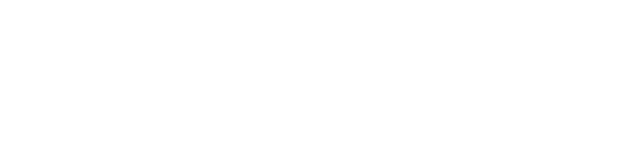
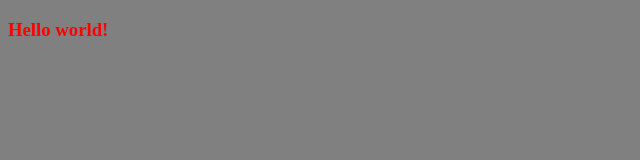
Before and after one commit to jhonmcc/js-dio, a plain HTML site: page estrutura_basica/index.html in a window 1280 px wide. Shown: the whole page, without its empty margins (0-640 px from the left). Drawn offline with Linux system fonts and the light colour scheme.

Commit message:
css e js inicial

```diff
--- a/estrutura_basica/assets/css/style.css
+++ b/estrutura_basica/assets/css/style.css
@@ -0,0 +1 @@
+body {background-color: gray;}
--- a/estrutura_basica/assets/js/scripts.js
+++ b/estrutura_basica/assets/js/scripts.js
@@ -1 +1,5 @@
 console.log('hello world!');
+
+var elem = document.getElementsByTagName('h3')[0];
+
+elem.style.color = 'red';
--- a/estrutura_basica/index.html
+++ b/estrutura_basica/index.html
@@ -4,9 +4,11 @@
     <meta charset="UTF-8">
     <meta http-equiv="X-UA-Compatible" content="IE=edge">
     <meta name="viewport" content="width=device-width, initial-scale=1.0">
-    <title>Document</title>
+    <link rel="stylesheet" href="assets/css/style.css">
+    <title>Index</title>
 </head>
 <body>
-
+    <h3>Hello world!</h3>
 </body>
+<script src="assets/js/scripts.js"></script>
 </html>
```
